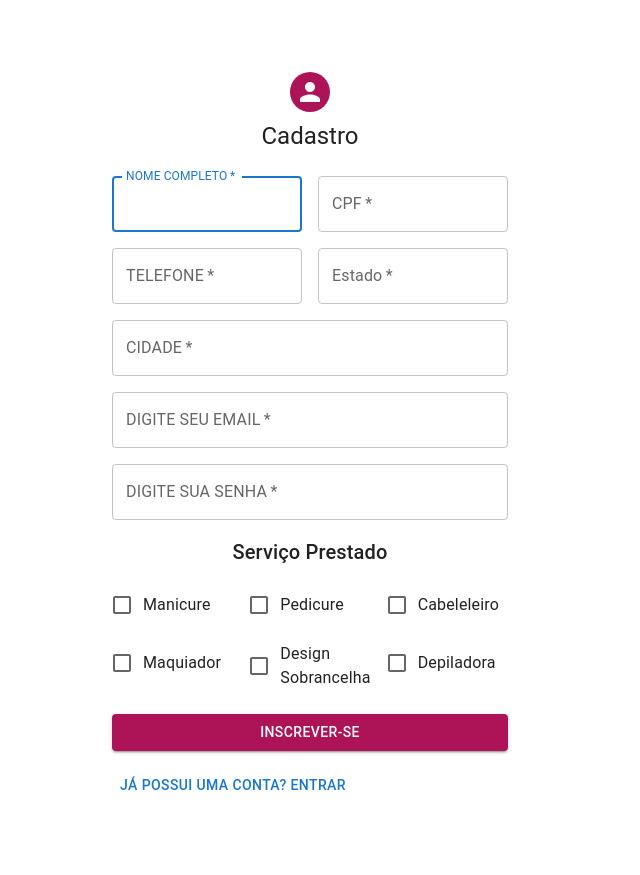
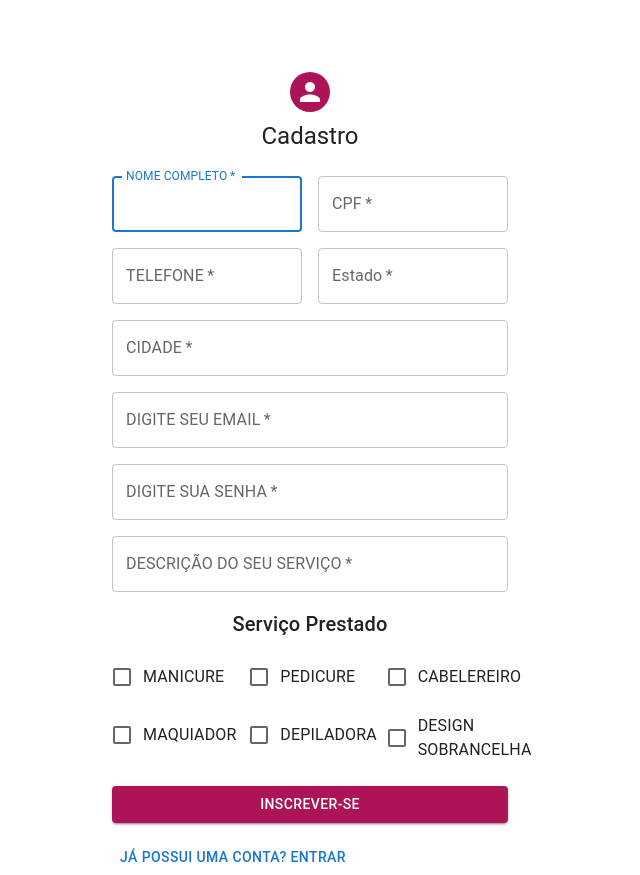
Before and after one commit to VINIshow1907/allbeauty, a React (Create React App) app in the folder frontend/: page /cadastro in a window 1280 px wide. Shown: the whole page, without its empty margins (330-970 px from the left). Before the commit the page ends 803 px from the top, so only its background shows below. Built offline with nearby package versions, Linux system fonts and the light colour scheme; what react-swipeable-views-utils would draw is missing.

Commit message:
aumentei as letras, comentei uma parte do codigo, e adicionei a pesquisa servico

```diff
--- a/frontend/src/componentes/formulario.tsx
+++ b/frontend/src/componentes/formulario.tsx
@@ -28,13 +28,25 @@ export default function Formulario() {
     email: '',
     senha: '',
     cidade: '',
-    estado: ''
+    estado: '',
+    descricao:''
   });
+
+  //esse e da checkbox
 
   const valueInput = (e: React.ChangeEvent<HTMLInputElement>) => {
   const { name, value } = e.target;
     setprofissional({ ...profissional, [name]: value });
   };
+
+  //esse e da checkbox
+
+ //   const servicosSelecionadosArray = Object.keys(servicosSelecionados).filter(
+ //   (servico: keyof typeof servicosSelecionados) => servicosSelecionados[servico]
+ // );
+
+
+//  console.log('Serviços selecionados:', servicosSelecionadosArray);
 
   const handleSubmit = (event: React.FormEvent) => {
     event.preventDefault();
@@ -42,7 +54,7 @@ export default function Formulario() {
 
     axios.post("http://localhost:5000/cadastroprofissional", profissional)
     .then(response => {
-      console.log(response.data);
+      console.log("ID do profissional cadastrado:", response.data.id);
     })
     .catch(error => {
       console.error(error);
@@ -50,37 +62,56 @@ export default function Formulario() {
     console.log('passou pelo axios')
   };
 
+
+
+
+  const manipuladorsubmitservico = (event: React.FormEvent) => {
+    event.preventDefault();
+    console.log("Frontend - tentando cadastrar o servico")
+
+    function servico (checkbox: any){
+      var data = new FormData();
+      const pesquisaServico = document.createElement("checkbox", checkbox.pesquisaServico);
+       fetch('http://localhost:5000/pequisaservico', {
+        method:"GET",
+        body: data
+       })
+       .then(retorno=>{
+        console.log("sucesso")
+       })
+      .catch(retorno=>{
+        console.error(retorno)
+      })
+    }
+
+
+
+
+
+    //USAR A MAP, criar checklist em javascript com map, caso nao a MAP nao conseguir fazer isso sozinha usar um forEach
+    //pegar informação do banco de dados
+    console.log('passou pelo axios')
+  };
+
+  //// id do profissional
+  // Agora você tem o ID do profissional, que pode ser usado para associá-lo aos serviços.
+  ///const profissionalId = response.data.id;
+
+  // Aqui, você pode chamar a função para criar o item do serviço, passando o profissionalId e os serviços selecionados.
+  //const itemServico = createItemServico(profissionalId, servicosSelecionados);
+
+  // Em seguida, você pode enviar os dados do item de serviço para o servidor.
+  // Certifique-se de que seu servidor possua um endpoint para lidar com a criação de itens de serviço.
+
+  // Exemplo de como enviar o item de serviço para o servidor:
+ // axios.post("http://localhost:5000/criaritemservico", itemServico)
+ // .then(response => {
+ //   console.log("Item de serviço cadastrado:", response.data);
+ // })
+
+
+
   //CRIANDO A CHECKBOX
-  const [servicosSelecionados, setservicosSelecionados] = useState({
-    manicure: false,
-    pedicure: false,
-    cabeleleiro: false,
-    maquiador: false,
-    designsobrancelha: false,
-    depiladora: false,
-  });
-  const handleServiceSelection = (event: { target: { name: any; checked: any; }; }) => {
-    const { name, checked } = event.target;
-    setservicosSelecionados({ ...servicosSelecionados, [name]: checked });
-  };
-  const identificadorSubmit = (event: { preventDefault: () => void; }) => {
-    event.preventDefault();
-    console.log("Frontend - tentando cadastrar")
-
-        // Adicione as seleções das caixas de seleção aos dados do profissional
-
-    const dadosParaEnviar = { ...profissional, servicosSelecionados };
-
-    axios.post('http://localhost:5000/cadastroprofissional', dadosParaEnviar)
-    .then((response) => {
-      console.log(response.data);
-       // Depois de um cadastro bem-sucedido, você pode criar uma entrada na tabela "itemservico" no seu servidor.
-        // Certifique-se de implementar isso no seu servidor.
-    })
-        .catch((error) => {
-      console.error(error);
-    });
-};
 
 
 const paginaLogin = () => {
@@ -152,6 +183,7 @@ export default function Formulario() {
                   value={profissional.telefone}
                   onChange={valueInput}
                   inputProps={{maxLength:11}}
+
                   />
               </Grid>
 
@@ -211,6 +243,19 @@ export default function Formulario() {
                 />
               </Grid>
               <Grid item xs={12}>
+                <TextField
+                  required
+                  fullWidth
+                  id="descricao"
+                  label="DESCRIÇÃO DO SEU SERVIÇO"
+                  name="descricao"
+                  autoComplete="descricao"
+                  value={profissional.descricao}
+                  onChange={valueInput}
+                  inputProps={{maxLength:200}}
+                />
+              </Grid>
+              <Grid item xs={12}>
                 <Typography variant="h6" textAlign={"center"}>
                   Serviço Prestado
                 </Typography>
@@ -220,90 +265,74 @@ export default function Formulario() {
                 <FormControlLabel
                   control={
                     <Checkbox
-                      value="remember"
+
                       color="primary"
                       name="manicure"
                       id="manicure"
-                      checked={servicosSelecionados.manicure}
-                      onChange={handleServiceSelection}
                       />
                   }
-                  label="Manicure"
+                  label="MANICURE"
                 />
               </Grid>
               <Grid item xs={6} sm={4} md={4}>
                 <FormControlLabel
                   control={
                     <Checkbox
-                      value="remember"
                       color="primary"
                       name="pedicure"
                       id="pedicure"
-                      checked={servicosSelecionados.pedicure}
-                      onChange={handleServiceSelection}
                        />
                   }
-                  label="Pedicure"
+                  label="PEDICURE"
                 />
               </Grid>
               <Grid item xs={6} sm={4} md={4}>
                 <FormControlLabel
                   control={
                     <Checkbox
-                      value="remember"
                       color="primary"
                       name="cabeleleiro"
                       id="cabeleleiro"
-                      checked={servicosSelecionados.cabeleleiro}
-                      onChange={handleServiceSelection}
                       />
                   }
-                  label="Cabeleleiro"
+                  label="CABELEREIRO"
                 />
               </Grid>
               <Grid item xs={6} sm={4} md={4}>
                 <FormControlLabel
                   control={
                     <Checkbox
-                      value="remember"
                       color="primary"
                       name="maquiador"
                       id="maquiador"
-                      checked={servicosSelecionados.maquiador}
-                      onChange={handleServiceSelection}
                       />
                   }
-                  label="Maquiador"
+                  label="MAQUIADOR"
+                />
+              </Grid>
+
+              <Grid item xs={6} sm={4} md={4}>
+                <FormControlLabel
+                  control={
+                    <Checkbox
+                      color="primary"
+                      name="depiladora"
+                      id="depiladora"
+                       />
+                  }
+                  label="DEPILADORA"
                 />
               </Grid>
               <Grid item xs={6} sm={4} md={4}>
                 <FormControlLabel
                   control={
                     <Checkbox
-                      value="remember"
                       color="primary"
                       name="designsobrancelha"
                       id="designsobrancelha"
-                      checked={servicosSelecionados.designsobrancelha}
-                      onChange={handleServiceSelection}
                        />
                   }
-                  label="Design Sobrancelha"
-                />
-              </Grid>
-              <Grid item xs={6} sm={4} md={4}>
-                <FormControlLabel
-                  control={
-                    <Checkbox
-                      value="remember"
-                      color="primary"
-                      name="depiladora"
-                      id="depiladora"
-                      checked={servicosSelecionados.depiladora}
-                      onChange={handleServiceSelection}
-                    />
-                  }
-                  label="Depiladora"
+                  label="DESIGN SOBRANCELHA"
                 />
               </Grid>
             </Grid>
@@ -337,6 +366,3 @@ export default function Formulario() {
     </ThemeProvider>
       );
 }
-function createItemServico(profissionalId: any, servicosSelecionados: { manicure: boolean; pedicure: boolean; cabeleleiro: boolean; maquiador: boolean; designsobrancelha: boolean; depiladora: boolean; }) {
-  throw new Error("Function not implemented.");
-}
```
Lines whose indentation alone changed are shown as unchanged.
